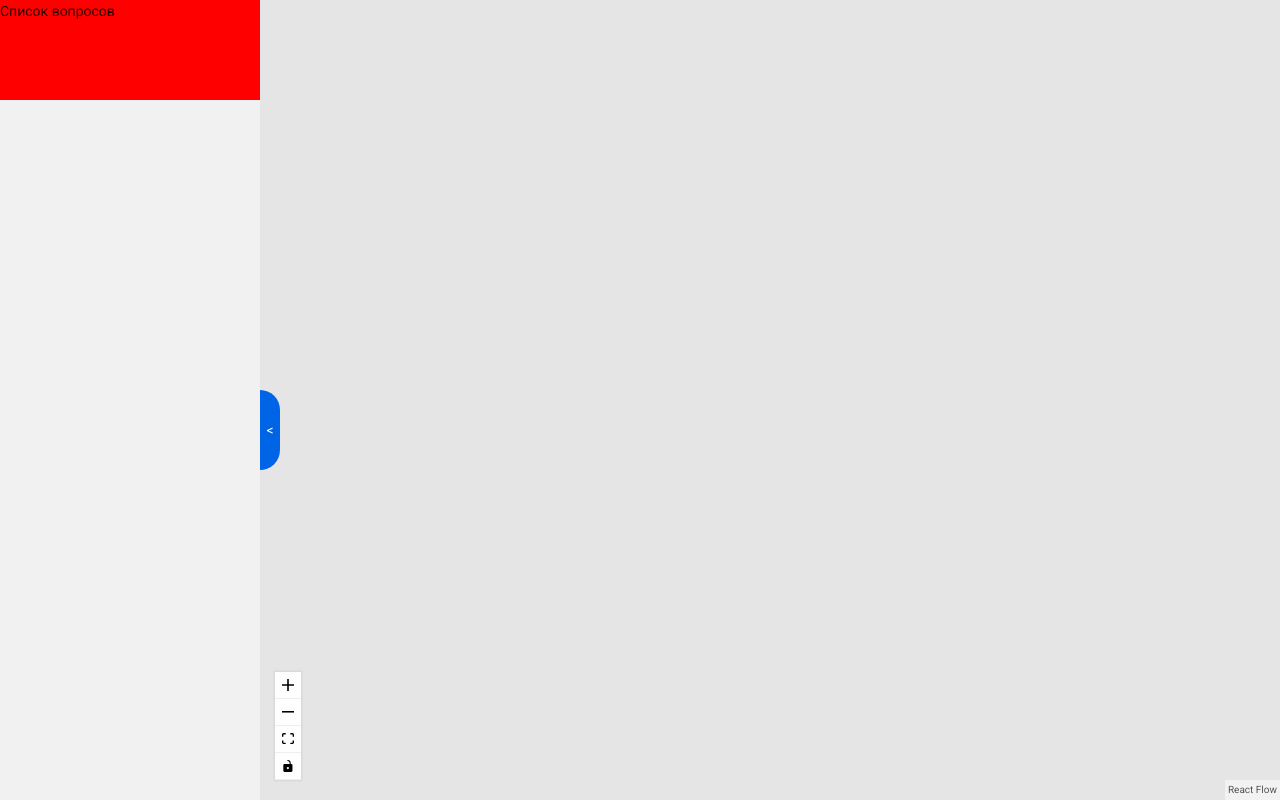
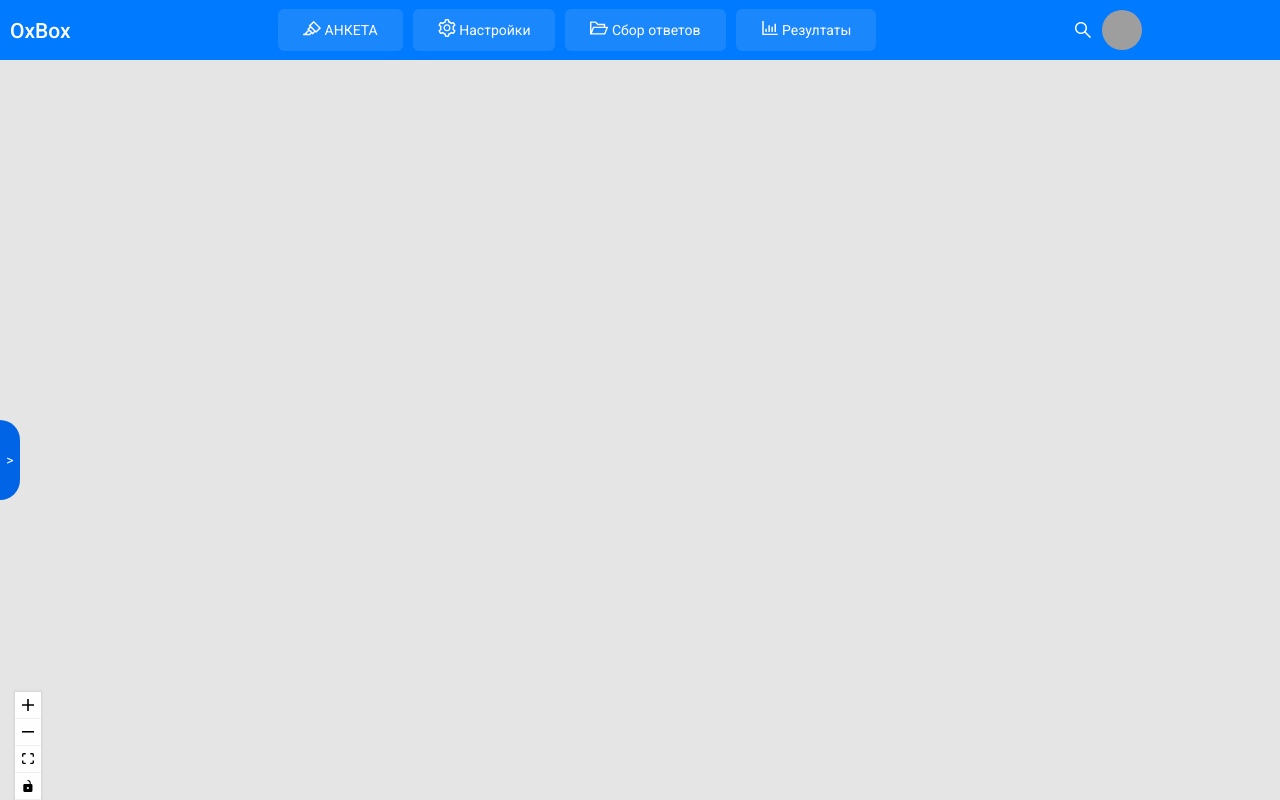
Before and after one commit to Oripovd1/survey, a React (Create React App) app: page / in a window 1280 px wide. Built offline with nearby package versions, Linux system fonts and the light colour scheme; grey boxes are pictures that could not be loaded.

Commit message:
modified buttons

```diff
--- a/package.json
+++ b/package.json
@@ -16,6 +16,7 @@
     "react-js-diagrams": "^3.1.3",
     "react-redux": "^7.2.2",
     "react-scripts": "4.0.1",
+    "react-transition-group": "^4.4.1",
     "redux": "^4.0.5",
     "redux-persist": "^6.0.0",
     "sass": "^1.32.8",
--- a/src/App.js
+++ b/src/App.js
@@ -1,31 +1,38 @@
+// style list
 import 'antd/dist/antd.css'
 import './App.scss'
+
+// Dependencies list
+import { PersistGate } from 'redux-persist/integration/react'
+import { persistStore } from 'redux-persist'
+import { Provider } from 'react-redux'
+import { useState } from 'react'
+import { store } from './store'
+
+// Components list
+import Content from "./components/sidebar/content";
+import Navbar from "./components/navbar/navbar";
 import NodeFlow from './components/nodeFlow'
-import { Provider } from 'react-redux'
-import { PersistGate } from 'redux-persist/integration/react'
-import { store } from './store'
-import { persistStore } from 'redux-persist'
-import { useState } from 'react'
-import Content from "./components/sidebar/content";
 
 function App() {
-  const [collapsed, setCollapsed] = useState(true);
+  const [collapsed, setCollapsed] = useState(true)
   const persistor = persistStore(store)
 
   return (
     <div>
       <Provider store={store}>
         <PersistGate loading={null} persistor={persistor}>
-        <div className='App' style={{
-          gridTemplateColumns: `${collapsed ? '260px' : 0} 1fr`
+          <div className='App'>
+            <Navbar />
+            <div className="sidebar" style={{
+              maxWidth: collapsed ? 0 : 'var(--sidebar-width)'
             }}>
-        <div className="sidebar" style={{ transition: '2s' }}>
-          <div className="sidebar-content-wrapper">
+              <div className="sidebar-content-wrapper" >
                 <Content />
               </div>
-          <button className="sidebar-btn" onClick={() => {setCollapsed(prev => !prev)}}>{collapsed ? '<' : '>'}</button>
+              <button className="sidebar-btn" onClick={() => { setCollapsed(prev => !prev) }}>{collapsed ? '>' : '<'}</button>
             </div>
-          <div className="nodeflow" style={{ transition: '2s' }}><NodeFlow /></div>
+            <div className="nodeflow"><NodeFlow /></div>
           </div>
         </PersistGate>
       </Provider>
--- a/src/App.scss
+++ b/src/App.scss
@@ -8,17 +8,16 @@ body {
   box-sizing: border-box;
   width: 100vw;
   height: 100vh;
-  display: fixed;
   overflow: auto;
   top: 0;
   left: 0;
   display: grid;
+  grid-template-columns: auto 1fr;
 }
 
 .sidebar {
   height: 100%;
-  grid-template-columns: 260px 1fr;
-  background: rgb(241, 241, 241);
+  background: rgb(255, 255, 255);
   position: relative;
   transition: 0.5s;
 }
@@ -26,7 +25,9 @@ body {
   grid-template-columns: 0 1fr;
   transition: 0.5s;
 }
-
+.nodeflow{
+  overflow: hidden;
+}
 
 .sidebar-btn {
   width: 20px;
@@ -44,12 +45,25 @@ body {
   z-index: 99;
   cursor: pointer;
 }
+
 .sidebar-content-wrapper {
-  width: 100%;
+  width: var(--sidebar-width);
   height: 100%;
   overflow-x: hidden;
   overflow-y: auto;
-  transition: 0.5s;
+}
+
+.a-row {
+  display: flex;
+  flex-direction: row;
+}
+.a-col {
+  display: flex;
+  flex-direction: column;
+}
+
+.a-justify-center {
+  justify-content: center;
 }
 
 .react-flow__node-question {
--- /dev/null
+++ b/src/components/navbar/navbar.css
@@ -0,0 +1,33 @@
+.navbar_header_main {
+    background: #007AFF;
+    position: relative;
+    overflow-y: hidden;
+    height: 60px;
+    grid-column-start: 1;
+    grid-column-end: 3;
+    display: flex;
+    justify-content: space-between;
+    align-items: center;
+}
+.navbar_header_main button {
+    background-color: rgba(231, 231, 231, 0.116);
+    border: none;
+    color: white;
+    padding: 10px 25px;
+    margin: 5px;
+    border-radius: 6px;
+    outline: none;
+
+
+}
+.margin_left {
+    margin-right: 10%;
+}
+.a-align-center {
+    place-items: center;
+    align-items: center;
+}
+.navbar_header_main button:hover {
+    background-color: #ffffff33;
+    cursor: pointer;
+}
--- /dev/null
+++ b/src/components/navbar/navbar.jsx
@@ -0,0 +1,24 @@
+import './navbar.css'
+import { Avatar } from 'antd';
+import { SearchOutlined, HighlightOutlined, SettingOutlined, BarChartOutlined, FolderOpenOutlined } from '@ant-design/icons';
+
+const navbar = () => {
+    return (
+        <div className="navbar_header_main">
+            <div className="a-row a-justify-center" >
+            <h2 style={{ color: 'white', padding: '14px  10px 0' }}>OxBox</h2>
+            </div>
+            <div className="a-row a-justify-center" >
+                <div className="a-col"><button><HighlightOutlined style={{ fontSize: '18px', color: '#FFFFFF' }}/> АНКЕТА</button> </div>
+                <div className="a-col"><button><SettingOutlined style={{ fontSize: '18px', color: '#FFFFFF' }}/> Настройки</button></div>
+                <div className="a-col"><button><FolderOpenOutlined style={{ fontSize: '18px', color: '#FFFFFF' }}/> Сбор ответов</button></div>
+                <div className="a-col"><button><BarChartOutlined style={{ fontSize: '18px', color: '#FFFFFF' }} /> Резултаты</button></div>
+            </div>
+            <div className="a-row a-justify-center a-align-center margin_left" >
+                <div className="a-col">{<SearchOutlined  style={{ fontSize: '18px', color: '#FFFFFF' }} />}</div>
+                <div className="a-col" style={{ padding: '10px'}}><Avatar size="large" src="https://www.thefamouspeople.com/profiles/images/og-inna-38565.jpg" /></div>
+            </div>
+        </div>
+    );
+}
+export default navbar;
--- a/src/components/nodeFlow.js
+++ b/src/components/nodeFlow.js
@@ -75,7 +75,7 @@ const NodeFlow = () => {
         onElementsRemove={onElementsRemove}
         onConnect={onConnect}
         onNodeDragStop={onNodeDragStop}
-        style={{ background: '#e5e5e5', height: '100vh' }}
+        style={{ background: '#e5e5e5', height: '95vh'}}
         onLoad={onLoad}
         nodeTypes={nodeTypes}
         connectionLineStyle={connectionLineStyle}
--- /dev/null
+++ b/src/components/sidebar/cards/contentCards.css
@@ -0,0 +1,14 @@
+.card-body {
+    padding: 20px;
+}
+
+.card-body-main {
+    font-size: 14px;
+}
+.CardRoot:hover {
+    cursor: pointer;
+    background-color: #F0F0F0;
+}
+.new1{
+    border: 1px solid #EBEBEB;
+}
--- /dev/null
+++ b/src/components/sidebar/cards/contentCards.jsx
@@ -0,0 +1,20 @@
+import './contentCards.css'
+// import { UnorderedListOutlined } from '@ant-design/icons';
+export default function Card ()
+{
+    return (
+        <div className="CardRoot">
+            <div className="card-body">
+                <div className="card-body-header" style={{ display: 'flex', justifyContent: 'space-between'}}>
+                    <span style={{ fontSize: '18px'}}>Q1</span>
+                    <span><div style={{ borderRadius: '50%', width: '25px', height: '25px', background: 'rgb(0,122,255,0.1)'}}>
+                    </div></span>
+                </div>
+                <div className="card-body-main">
+                    <span>Сколько телевизоров вы используете в вашем хозяйстве?</span>
+                </div>
+                <hr className="new1" />
+            </div>
+        </div>
+    )
+}
--- /dev/null
+++ b/src/components/sidebar/content.css
@@ -0,0 +1,15 @@
+
+.Header_title {
+    color: rgb(41, 41, 41);
+    background-color: rgb(255, 255, 255);
+    height: 100%;
+    padding: 20px;
+}
+.Header_title h2 {
+    padding-top: 20%;
+    margin-bottom: 10px;
+    font-size: 22px;
+    height: 100%;
+    text-align: start;
+    place-items: end;
+}
--- a/src/components/sidebar/content.jsx
+++ b/src/components/sidebar/content.jsx
@@ -1,10 +1,17 @@
+import './content.css'
+import ContentCards from './cards/contentCards'
 export default function Rel ()
 {
     return (
-        <div style={{ height: '100px', width: '600px', background: 'red' }}>
-            <div className="header">
-                Список вопросов
+        <div>
+            <div style={{ height: '100px', background: 'orange', placeItems: 'center' }}>
+                <div className="Header_title">
+                    <h2>Список вопросов</h2>
+                </div>
             </div>
+            <ContentCards />
+            <ContentCards />
+            <ContentCards />
         </div>
     )
 }
--- a/src/index.css
+++ b/src/index.css
@@ -7,6 +7,10 @@ body {
   -moz-osx-font-smoothing: grayscale;
 }
 
+:root {
+  --sidebar-width: 260px;
+}
+
 code {
   font-family: source-code-pro, Menlo, Monaco, Consolas, 'Courier New',
     monospace;
```
Also changed, not shown: src/services/Api.js (added), 2 other files (tests, documents, lock files or other folders). Lines whose indentation alone changed are shown as unchanged.
